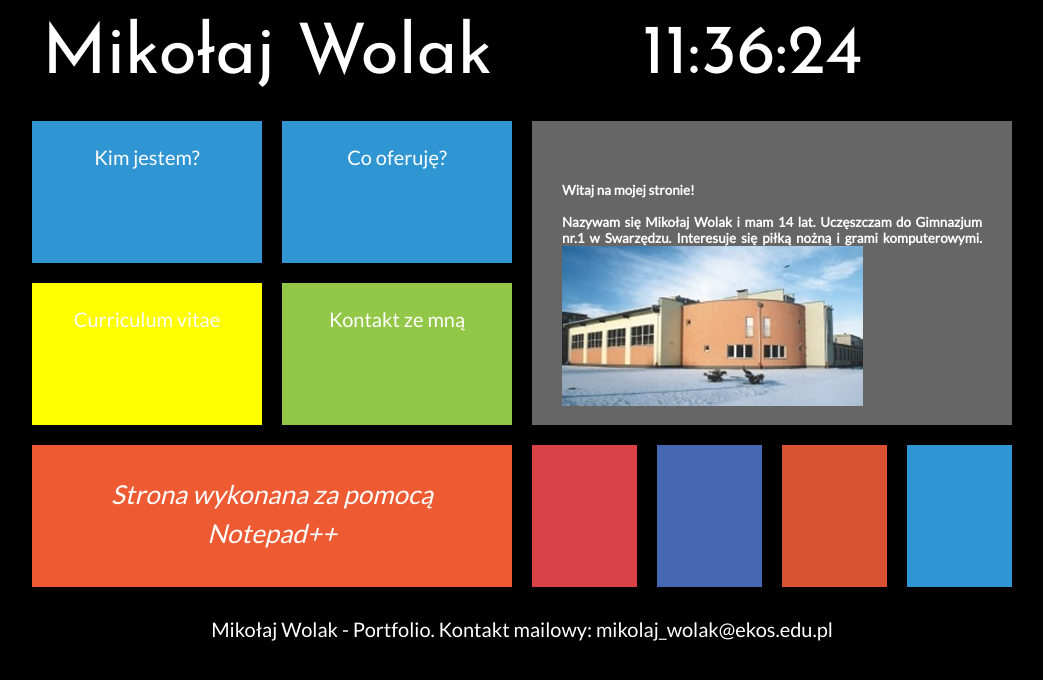
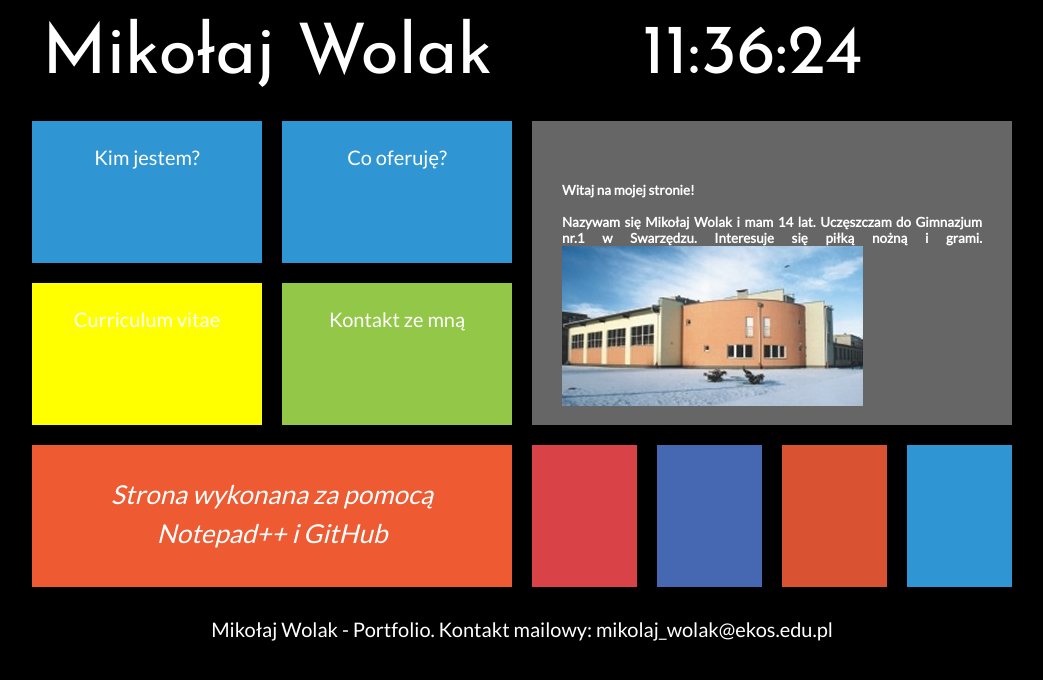
Before and after one commit to Flushy23/flushy23.github.i0, a plain HTML site: page index.html in a window 1280 px wide. Shown: the whole page, without its empty margins (118-1161 px from the left). Drawn offline with Linux system fonts and the light colour scheme.

Commit message:
Update index.html

```diff
--- a/index.html
+++ b/index.html
@@ -46,14 +46,14 @@
 			<div style="clear:both;"></div>
 
 			<div class="tile4">
-				<i>Strona wykonana za pomocą Notepad++</i><br />
+				<i>Strona wykonana za pomocą Notepad++ i GitHub</i><br />
 			</div>
 		</div>
 		<div class="square">
 			<div class="tile5">
 			<h6>
 				Witaj na mojej stronie!<br /><br />
-				Nazywam się Mikołaj Wolak i mam 14 lat. Uczęszczam do Gimnazjum nr.1 w Swarzędzu. Interesuje się piłką nożną i grami komputerowymi.
+				Nazywam się Mikołaj Wolak i mam 14 lat. Uczęszczam do Gimnazjum nr.1 w Swarzędzu. Interesuje się piłką nożną i grami.
 			<img src="/ekos.jpg"/>
 			</h6>
 			</div>
```
